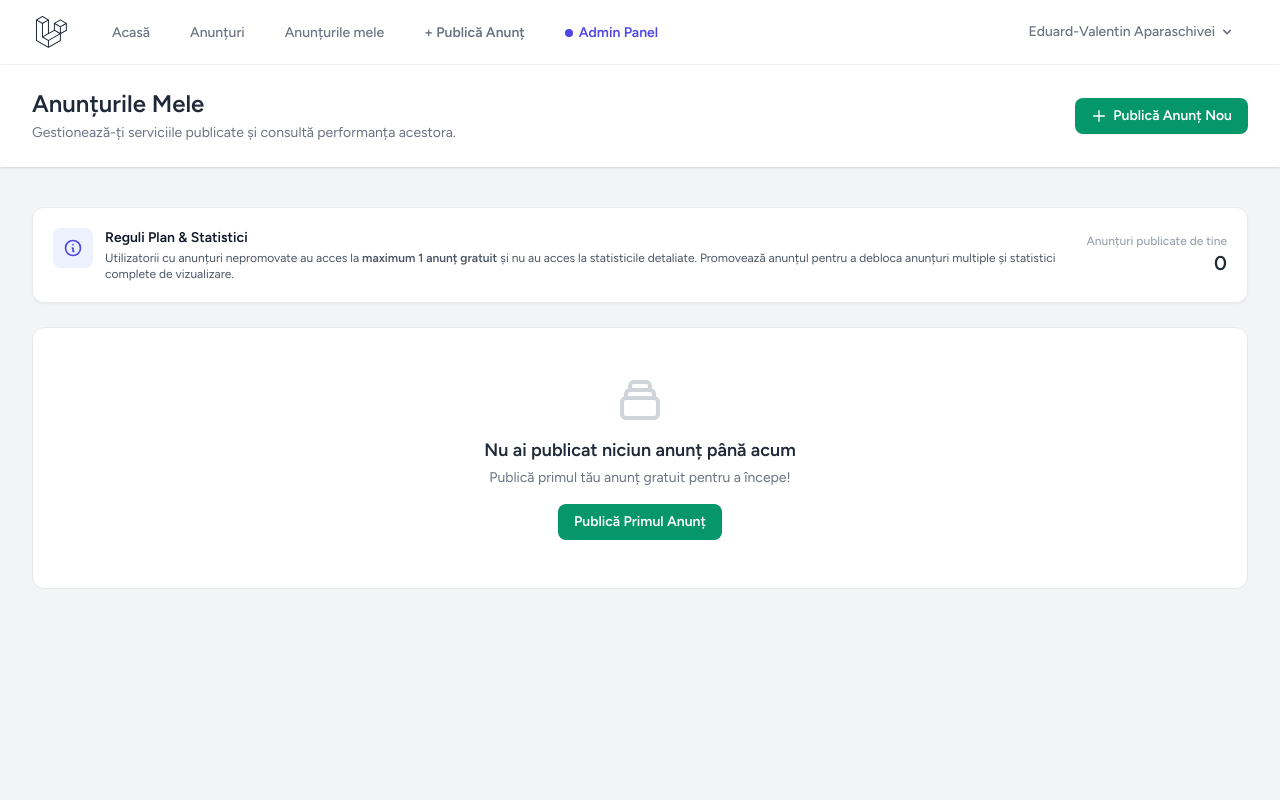
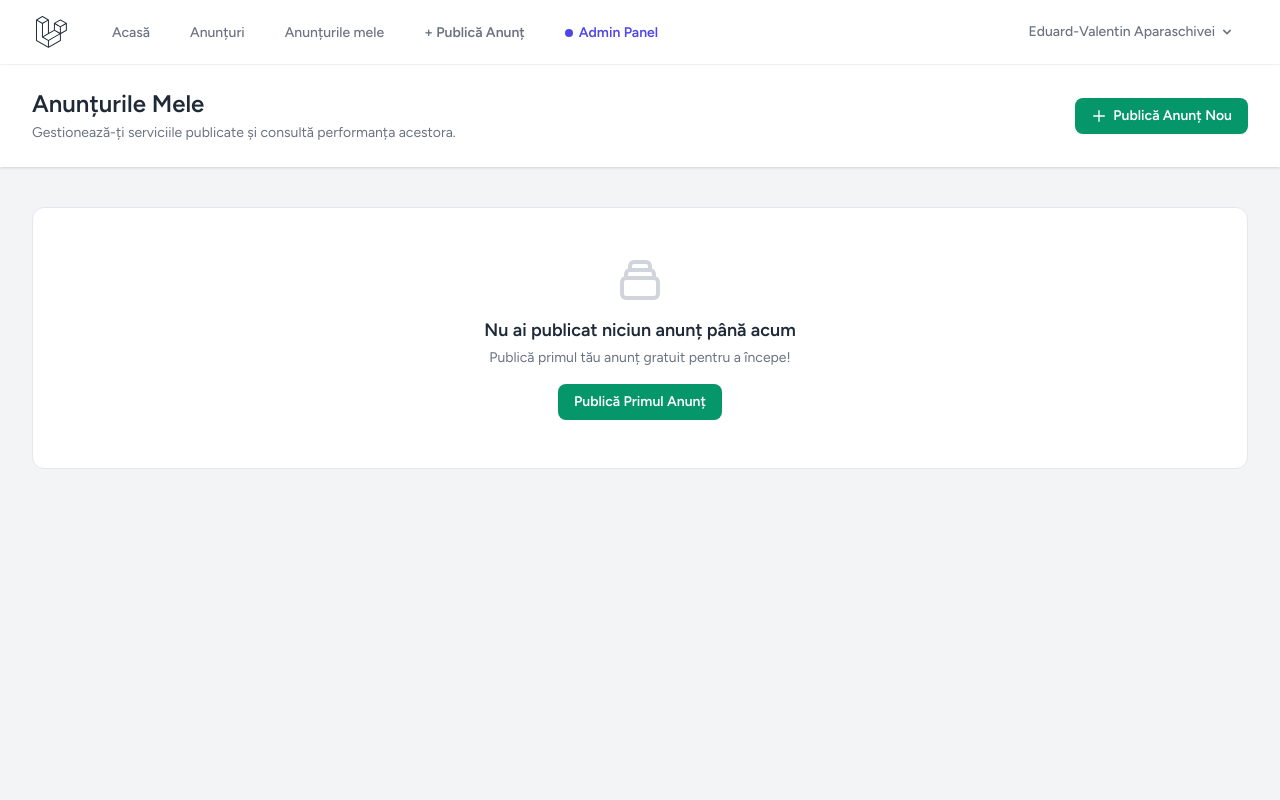
Before and after one commit to Eduardo1837/omulpotrivit, a Laravel app: template resources/views/listings/my-listings.blade.php in a window 1280 px wide. Run offline with Laravel 12, Linux system fonts and the light colour scheme; the template is opened without the code that fills it, so the values that code supplies are empty; a user stored in the database is signed in; data comes from the database, SQL or seed files in the repository; style sheets or scripts are compiled from the project's sources.

Commit message:
Enhance listing creation flow: update error message for listing limit and improve UI for creating new listings

```diff
--- a/app/Http/Controllers/ListingController.php
+++ b/app/Http/Controllers/ListingController.php
@@ -96,7 +96,9 @@ class ListingController extends Controller
         $isFeatured = $request->boolean('is_featured');
 
         if (!$this->listingService->canUserCreateListing($userId, $isFeatured)) {
-            return redirect()->route('listings.my')->with('error', 'Ai atins limita de 1 anunț gratuit. Poți publica anunțuri suplimentare doar dacă sunt promovate.');
+            return redirect()->route('listings.create')
+                ->withInput()
+                ->with('error', 'Ai atins limita de 1 anunț gratuit. Bifează opțiunea de promovare (Featured) pentru a publica un anunț suplimentar.');
         }
 
         $validated = $request->validate([
--- a/resources/views/listings/create.blade.php
+++ b/resources/views/listings/create.blade.php
@@ -12,6 +12,12 @@
 
     <div class="py-10">
         <div class="max-w-3xl mx-auto sm:px-6 lg:px-8">
+
+            @if (session('error'))
+                <div class="mb-6 p-4 bg-rose-50 border border-rose-200 text-rose-800 rounded-xl text-sm font-medium">
+                    {{ session('error') }}
+                </div>
+            @endif
 
             @if (isset($errors) && $errors->any())
                 <div class="mb-6 p-4 bg-red-50 border border-red-200 text-red-700 rounded-xl">
--- a/resources/views/listings/my-listings.blade.php
+++ b/resources/views/listings/my-listings.blade.php
@@ -10,21 +10,12 @@
                 </p>
             </div>
 
-            @if($canCreateMore)
             <a href="{{ route('listings.create') }}" class="inline-flex items-center gap-1.5 bg-emerald-600 hover:bg-emerald-700 text-white font-bold px-4 py-2 rounded-lg text-sm shadow-sm transition">
                 <svg class="w-4 h-4" fill="none" stroke="currentColor" viewBox="0 0 24 24">
                     <path stroke-linecap="round" stroke-linejoin="round" stroke-width="2" d="M12 4v16m8-8H4"></path>
                 </svg>
                 Publică Anunț Nou
             </a>
-            @else
-                <div class="inline-flex items-center gap-2 px-3.5 py-2 bg-amber-50 text-amber-800 rounded-lg border border-amber-200 text-xs font-semibold">
-                    <svg class="w-4 h-4 text-amber-600" fill="none" stroke="currentColor" viewBox="0 0 24 24">
-                        <path stroke-linecap="round" stroke-linejoin="round" stroke-width="2" d="M12 9v2m0 4h.01m-6.938 4h13.856c1.54 0 2.502-1.667 1.732-3L13.732 4c-.77-1.333-2.694-1.333-3.464 0L3.34 16c-.77 1.333.192 3 1.732 3z"></path>
-                    </svg>
-                    Limită de 1 anunț atinsă (Plan Gratuit)
-                </div>
-            @endif
         </div>
     </x-slot>
 
@@ -43,29 +34,6 @@
                     {{ session('error') }}
                 </div>
             @endif
-
-            <!-- Info Banner despre Anunțuri Nepromovate vs Promovate -->
-            <div class="bg-white rounded-xl shadow-sm border border-gray-200/80 p-5">
-                <div class="flex flex-col md:flex-row md:items-center justify-between gap-4">
-                    <div class="flex items-start gap-3">
-                        <div class="w-10 h-10 rounded-lg bg-indigo-50 text-indigo-600 flex items-center justify-center shrink-0">
-                            <svg class="w-5 h-5" fill="none" stroke="currentColor" viewBox="0 0 24 24">
-                                <path stroke-linecap="round" stroke-linejoin="round" stroke-width="2" d="M13 16h-1v-4h-1m1-4h.01M21 12a9 9 0 11-18 0 9 9 0 0118 0z"></path>
-                            </svg>
-                        </div>
-                        <div>
-                            <h3 class="text-sm font-bold text-gray-900">Reguli Plan & Statistici</h3>
-                            <p class="text-xs text-gray-600 mt-0.5">
-                                Utilizatorii cu anunțuri nepromovate au acces la <strong>maximum 1 anunț gratuit</strong> și nu au acces la statisticile detaliate. Promovează anunțul pentru a debloca anunțuri multiple și statistici complete de vizualizare.
-                            </p>
-                        </div>
-                    </div>
-                    <div class="text-right shrink-0">
-                        <span class="text-xs text-gray-400 block font-medium">Anunțuri publicate de tine</span>
-                        <span class="text-xl font-black text-gray-800">{{ $listings->count() }}</span>
-                    </div>
-                </div>
-            </div>
 
             <!-- List of Listings -->
             <div class="space-y-6">
```
Lines whose indentation alone changed are shown as unchanged.
